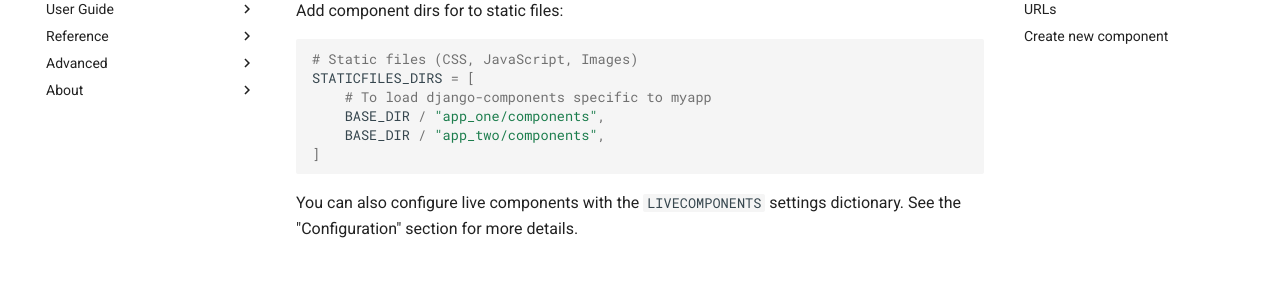
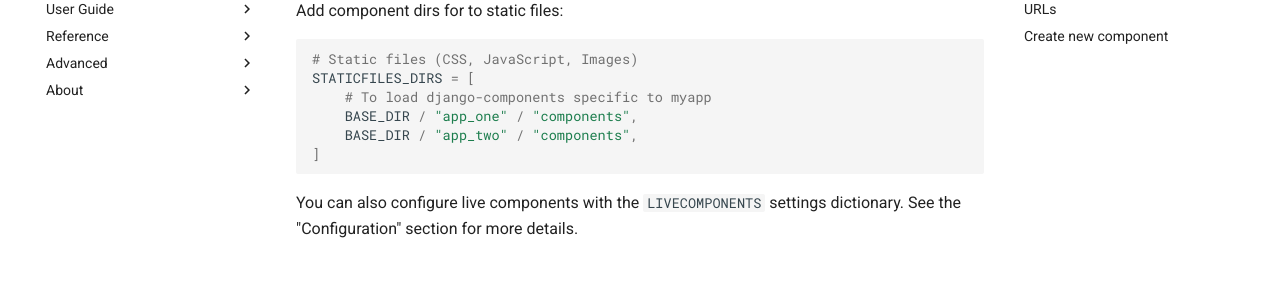
Before and after one commit to om-proptech/livecomponents, an MkDocs documentation site: the page built from docs/quickstart.md, in a window 1280 px wide and 900 px high, scrolled down 659 px. Shown: the part 153-440 px from the top of the window. Built offline with MkDocs 1.6.1 and Material for MkDocs 9.7.7, drawn with Linux system fonts in a browser that asks for light colours; comment, search, counter and statistics services are not loaded.

````diff
--- a/docs/quickstart.md
+++ b/docs/quickstart.md
@@ -37,8 +37,8 @@ Add component dirs for to static files:
 # Static files (CSS, JavaScript, Images)
 STATICFILES_DIRS = [
     # To load django-components specific to myapp
-    BASE_DIR / "app_one/components",
-    BASE_DIR / "app_two/components",
+    BASE_DIR / "app_one" / "components",
+    BASE_DIR / "app_two" / "components",
 ]
 ```
 
````
